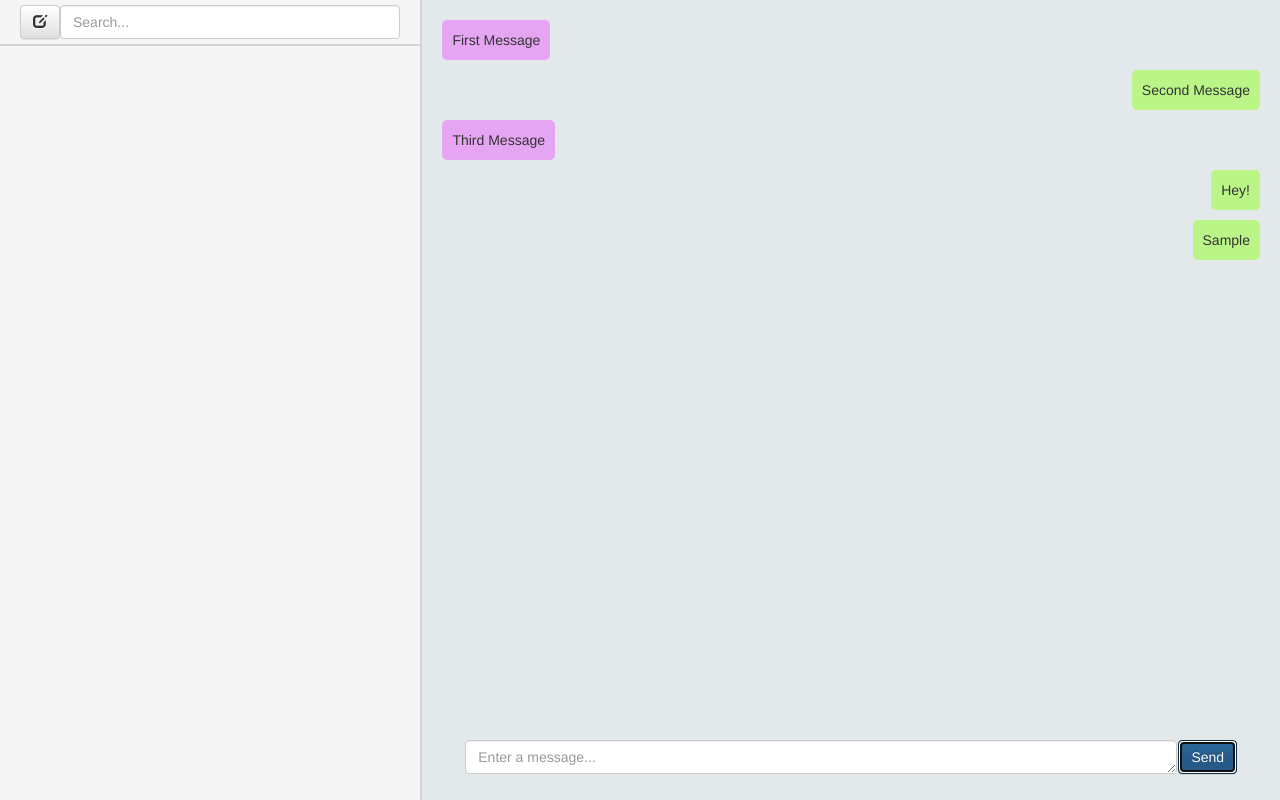
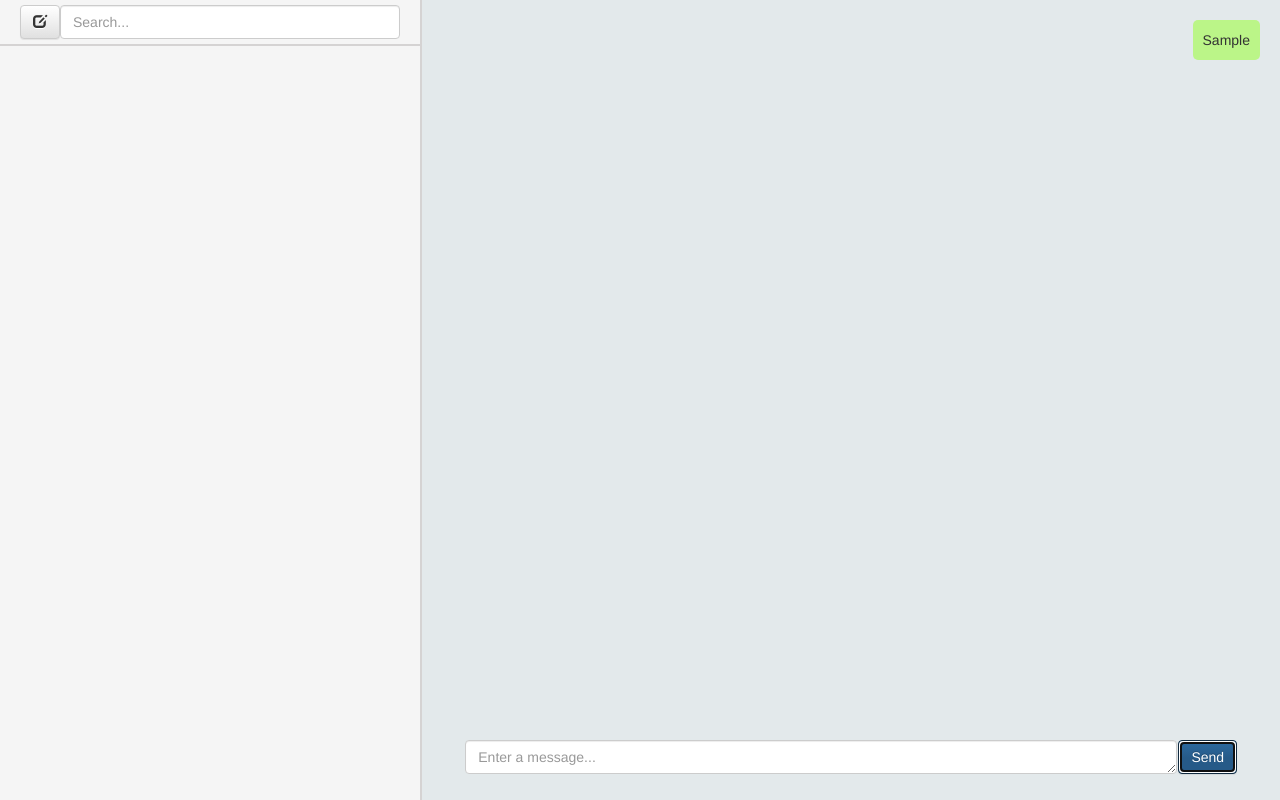
Before and after one commit to mshc/FrontEndChat, a website: page index.html in a window 1280 px wide. Both pictures are taken after typing "Sample" into the empty fields and a click on the button "Send". Drawn offline with nearby package versions, Linux system fonts and the light colour scheme; no server answers.

Commit message:
socket broadcasts on submission

```diff
--- a/index.html
+++ b/index.html
@@ -35,18 +35,6 @@
       <div class="messages">
 
         <div class="current-conversation">
-          <div class="other-message">
-            First Message
-          </div>
-          <div class="current-user-message">
-            Second Message
-          </div>
-          <div class="other-message">
-            Third Message
-          </div>
-          <div class="current-user-message">
-            Hey!
-          </div>
         </div>
         <br>
 
@@ -66,7 +54,8 @@
       var socket = io();
       var client = new Chat({
         $el: $("#chat-client"),
-        socket: socket
+        socket: socket,
+        io: io
       });
     </script>
   </body>
--- a/js/chat.js
+++ b/js/chat.js
@@ -5,7 +5,8 @@
 
   Chat = Messages.Chat = function (options) {
     this.$el = options.$el;
-    this.socket = options.socket
+    this.io = options.io;
+    this.socket = options.socket;
     this.bindEvents();
   };
 
@@ -14,7 +15,7 @@
     var inputArea = this.$el.find(".new-message>textarea");
     var input = inputArea.val();
     if (input) {
-      this.socket.emit("chat message", input);
+      this.socket.emit("send", input);
       var bubble = $("<div>").addClass("current-user-message").text(input);
       this.$el.find(".current-conversation").append(bubble);
       inputArea.val("");
@@ -23,7 +24,7 @@
 
   Chat.prototype.bindEvents = function () {
     this.$el.find(".send-message").click(this.submit.bind(this));
-    this.socket.on('chat message', function(message){
+    this.socket.on("chat message", function(message){
       var bubble = $("<div>").addClass("other-message").text(message);
       this.$el.find(".current-conversation").append(bubble);
     }.bind(this));
--- a/socket.js
+++ b/socket.js
@@ -11,12 +11,12 @@ app.get("/", function(req, res){
 });
 
 io.on("connection", function (socket) {
-  socket.on("chat message", function (message) {
-    io.emit("chat message", message)
+  socket.on("send", function (message) {
+    socket.broadcast.emit("chat message", message);
   });
 
   socket.on("disconnect", function () {
-    console.log("User disconnected");
+    //Disconnect function here.
   });
 });
 
```
